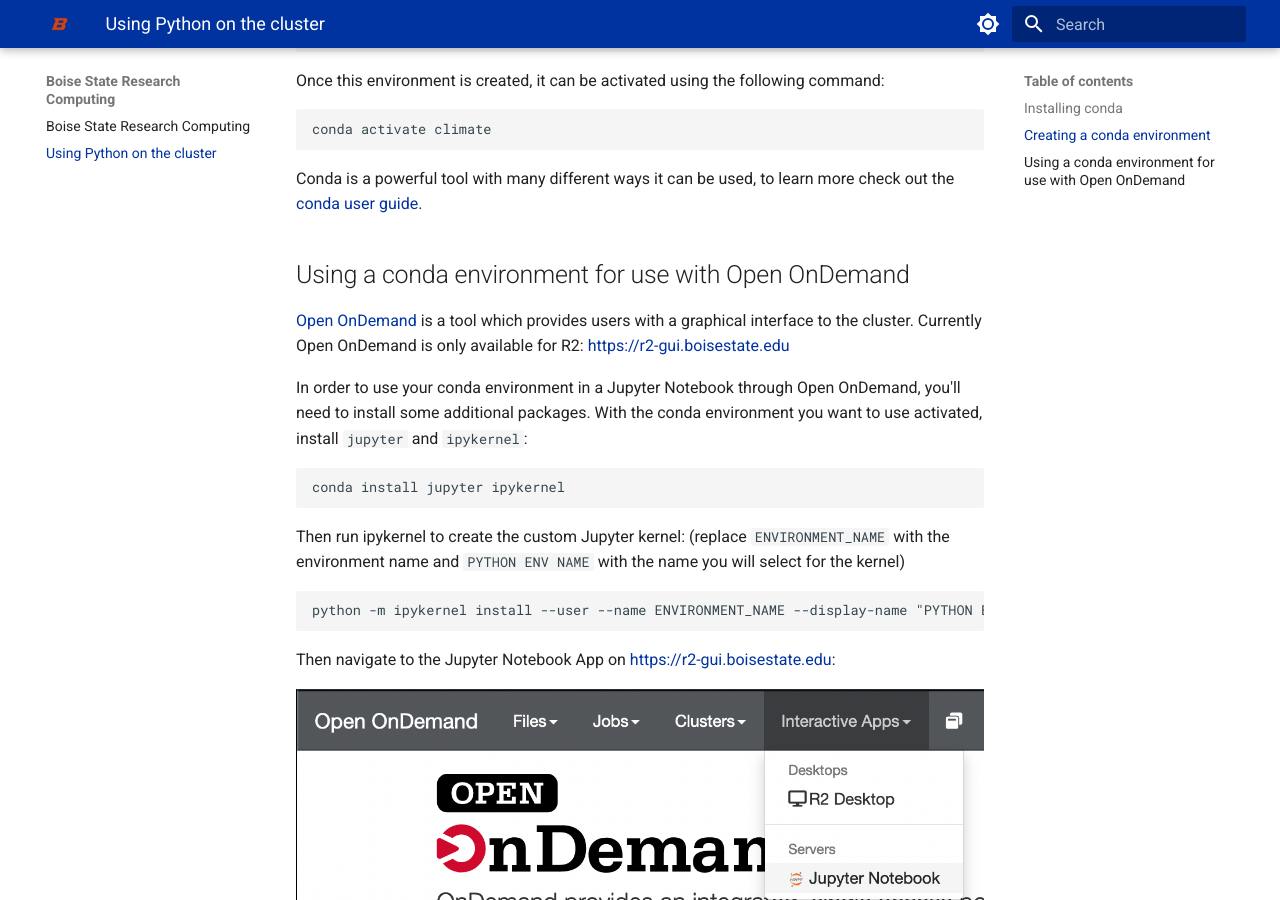
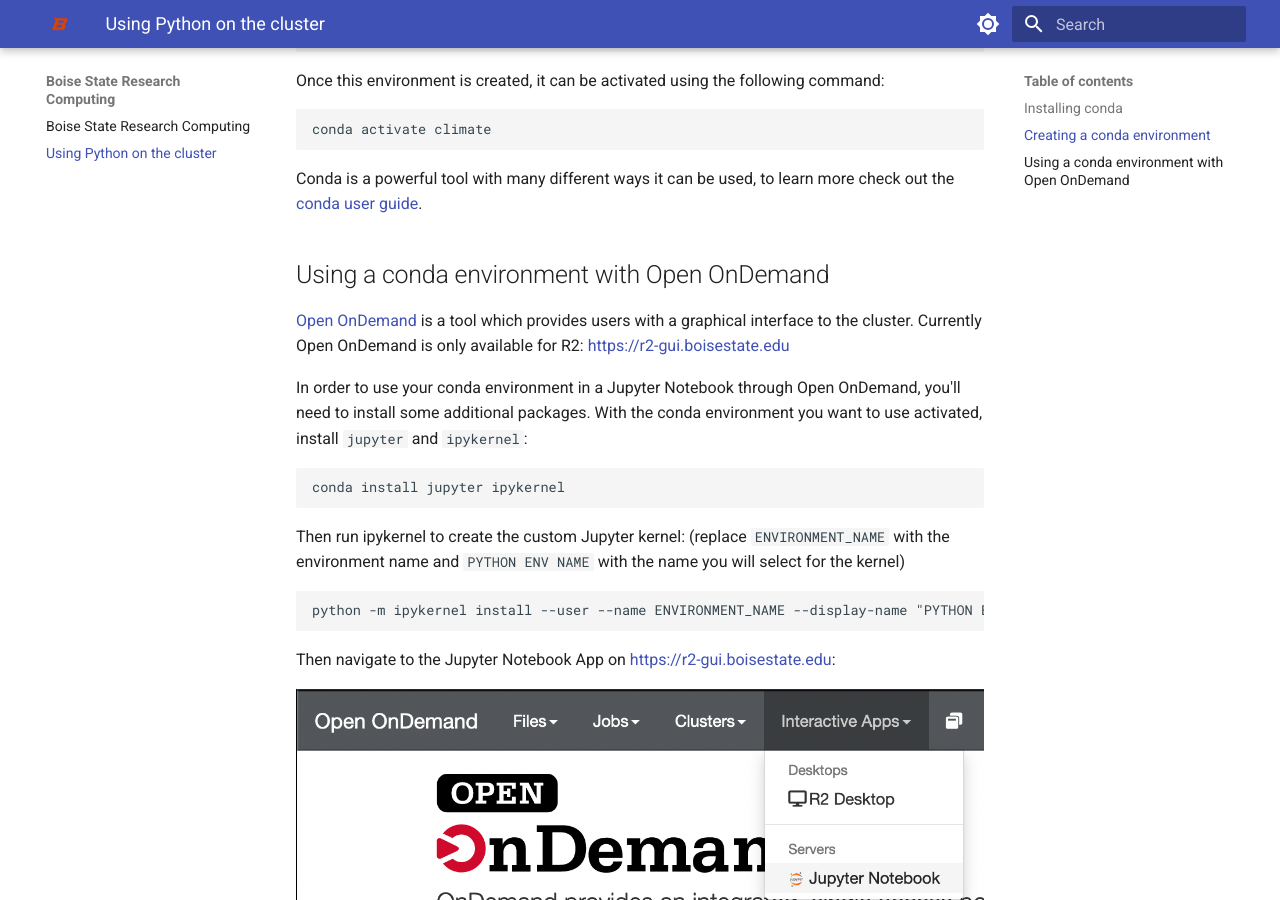
Before and after one commit to bsurc/docs, an MkDocs documentation site: the page built from docs/conda.md, in a window 1280 px wide and 900 px high, scrolled down 1478 px. Built offline with MkDocs 1.6.1 and Material for MkDocs 9.7.7, drawn with Linux system fonts in a browser that asks for light colours.

Commit message:
Try without css

```diff
--- a/docs/conda.md
+++ b/docs/conda.md
@@ -45,7 +45,7 @@ conda activate climate
 
 Conda is a powerful tool with many different ways it can be used, to learn more check out the [conda user guide](https://docs.conda.io/projects/conda/en/latest/user-guide/index.html).
 
-## Using a conda environment for use with Open OnDemand
+## Using a conda environment with Open OnDemand
 
 [Open OnDemand](https://openondemand.org/) is a tool which provides users with a graphical interface to the cluster. Currently Open OnDemand is only available for R2: [https://r2-gui.boisestate.edu](https://r2-gui.boisestate.edu)
 
--- a/mkdocs.yml
+++ b/mkdocs.yml
@@ -1,18 +1,14 @@
 site_name: Boise State Research Computing
-extra_css:
-  - stylesheets/extra.css
 theme:
   name: material
   logo: images/boisestate-B-1color-orange-rgb.png
   favicon: images/boisestate-B-1color-orange-rgb.png
   palette:
-  - media: "(prefers-color-scheme: light)"
-    scheme: default
+  - scheme: default
     toggle:
       icon: material/brightness-7
       name: Switch to dark mode
-  - media: "(prefers-color-scheme: dark)"
-    scheme: slate
+  - scheme: slate
     toggle:
       icon: material/brightness-4
       name: Switch to light mode
```
